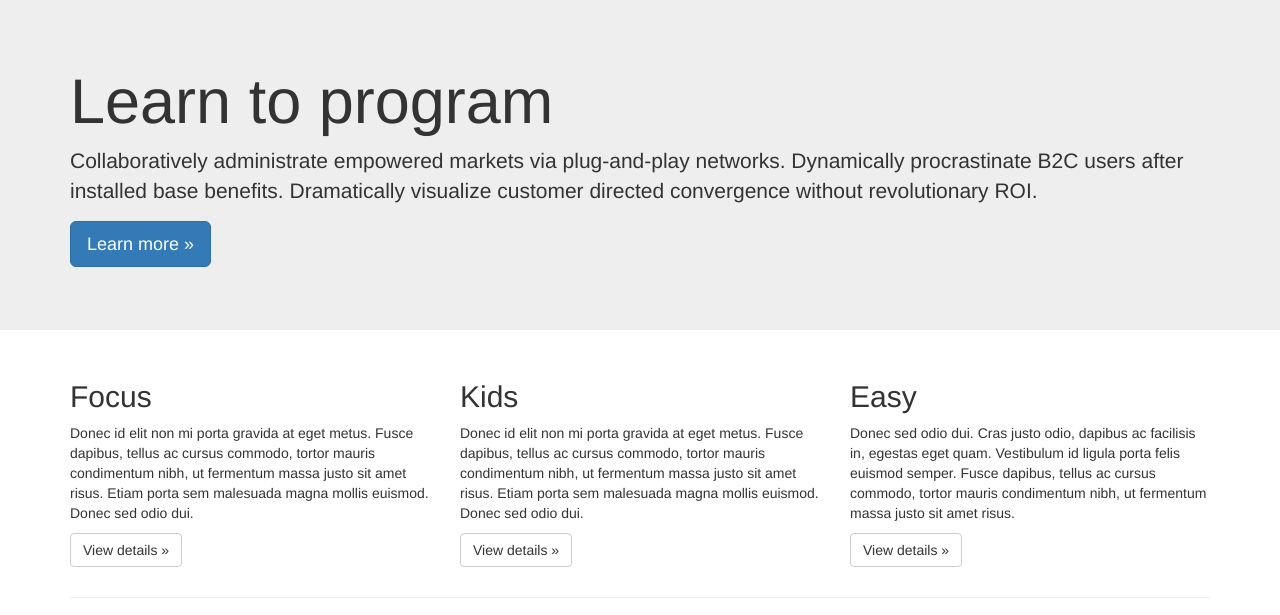
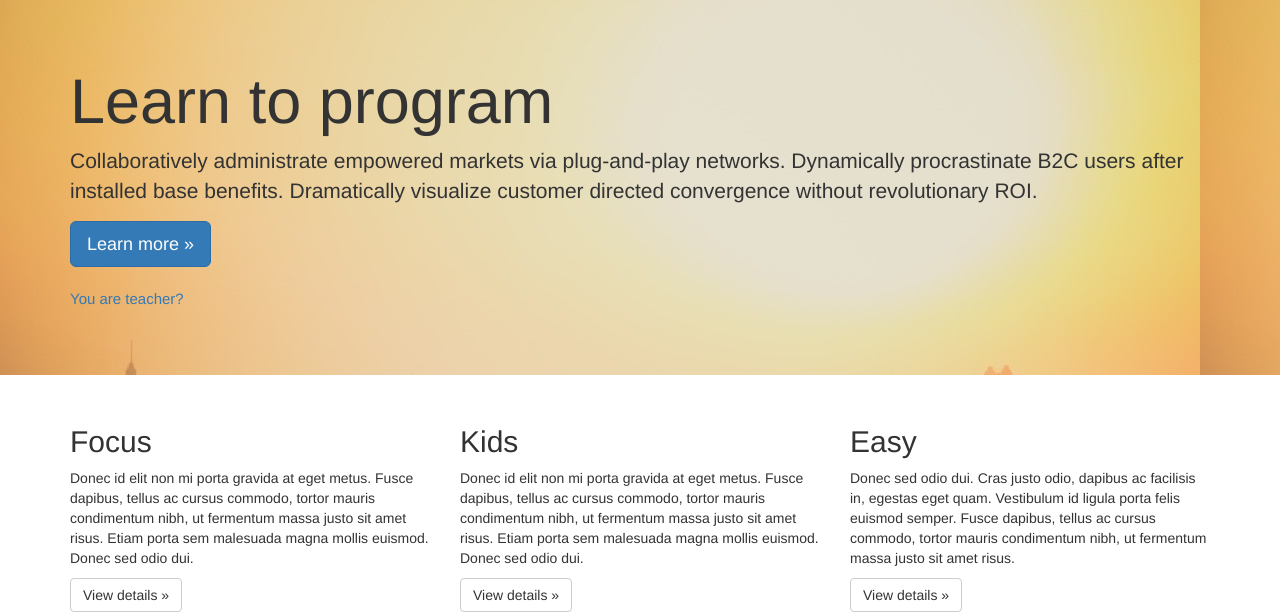
Before and after one commit to ludovicbonivert/EUHackathon15, a PHP site: page / in a window 1280 px wide. Shown: the part 51-666 px from the top of the page. Run offline with PHP 8.4, Linux system fonts and the light colour scheme; some libraries are stand-ins or nearby versions.

Commit message:
Header image

```diff
--- a/css/starter-template.css
+++ b/css/starter-template.css
@@ -7,3 +7,11 @@ body {
     padding: 40px 15px;
     text-align: center;
 }
+
+#header-action {
+    background-image: url("../images/run-child.jpeg");
+}
+
+#secundary-action {
+    font-size: 15px;
+}
--- a/index.html
+++ b/index.html
@@ -50,31 +50,32 @@
     </nav>
 
     <!-- Main jumbotron for a primary marketing message or call to action -->
-    <div class="jumbotron">
+    <div id="header-action" class="jumbotron img-responsive">
         <div class="container">
             <h1>Learn to program</h1>
             <p>Collaboratively administrate empowered markets via plug-and-play networks. Dynamically procrastinate B2C users after installed base benefits. Dramatically visualize customer directed convergence without revolutionary ROI.</p>
-            <p><a class="btn btn-primary btn-lg" href="#" role="button">Learn more &raquo;</a></p>
+            <p><a class="btn btn-primary btn-lg " href="# " role="button ">Learn more &raquo;</a></p>
+            <p><a href="# " id="secundary-action">You are teacher?</a></p>
         </div>
     </div>
 
-    <div class="container">
+    <div class="container ">
         <!-- Example row of columns -->
-        <div class="row">
-            <div class="col-md-4">
+        <div class="row ">
+            <div class="col-md-4 ">
                 <h2>Focus</h2>
                 <p>Donec id elit non mi porta gravida at eget metus. Fusce dapibus, tellus ac cursus commodo, tortor mauris condimentum nibh, ut fermentum massa justo sit amet risus. Etiam porta sem malesuada magna mollis euismod. Donec sed odio dui. </p>
-                <p><a class="btn btn-default" href="#" role="button">View details &raquo;</a></p>
+                <p><a class="btn btn-default " href="# " role="button ">View details &raquo;</a></p>
             </div>
-            <div class="col-md-4">
+            <div class="col-md-4 ">
                 <h2>Kids</h2>
                 <p>Donec id elit non mi porta gravida at eget metus. Fusce dapibus, tellus ac cursus commodo, tortor mauris condimentum nibh, ut fermentum massa justo sit amet risus. Etiam porta sem malesuada magna mollis euismod. Donec sed odio dui. </p>
-                <p><a class="btn btn-default" href="#" role="button">View details &raquo;</a></p>
+                <p><a class="btn btn-default " href="# " role="button ">View details &raquo;</a></p>
             </div>
-            <div class="col-md-4">
+            <div class="col-md-4 ">
                 <h2>Easy</h2>
                 <p>Donec sed odio dui. Cras justo odio, dapibus ac facilisis in, egestas eget quam. Vestibulum id ligula porta felis euismod semper. Fusce dapibus, tellus ac cursus commodo, tortor mauris condimentum nibh, ut fermentum massa justo sit amet risus.</p>
-                <p><a class="btn btn-default" href="#" role="button">View details &raquo;</a></p>
+                <p><a class="btn btn-default " href="# " role="button ">View details &raquo;</a></p>
             </div>
         </div>
 
@@ -90,10 +91,8 @@
     <!-- Bootstrap core JavaScript
     ================================================== -->
     <!-- Placed at the end of the document so the pages load faster -->
-    <script src="https://ajax.googleapis.com/ajax/libs/jquery/1.11.3/jquery.min.js"></script>
-    <script src="js/bootstrap.min.js"></script>
-    <!-- IE10 viewport hack for Surface/desktop Windows 8 bug -->
-    <script src="/js/ie10-viewport-bug-workaround.js"></script>
+    <script src="https://ajax.googleapis.com/ajax/libs/jquery/1.11.3/jquery.min.js "></script>
+    <script src="js/bootstrap.min.js "></script>
 </body>
 
 </html>
```
Also changed, not shown: images/run-child.jpeg (added), images/water-bubble.jpeg (added).
